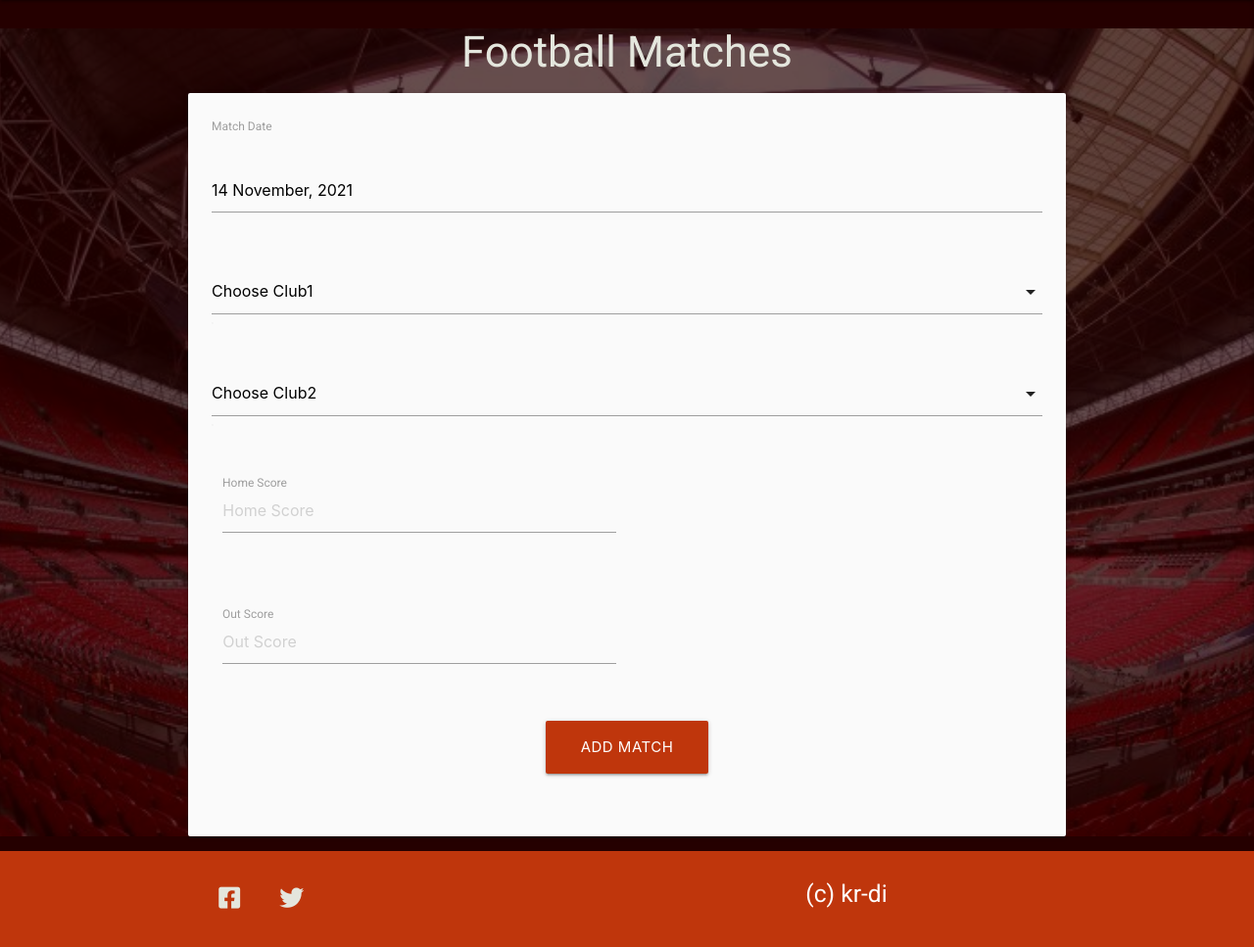
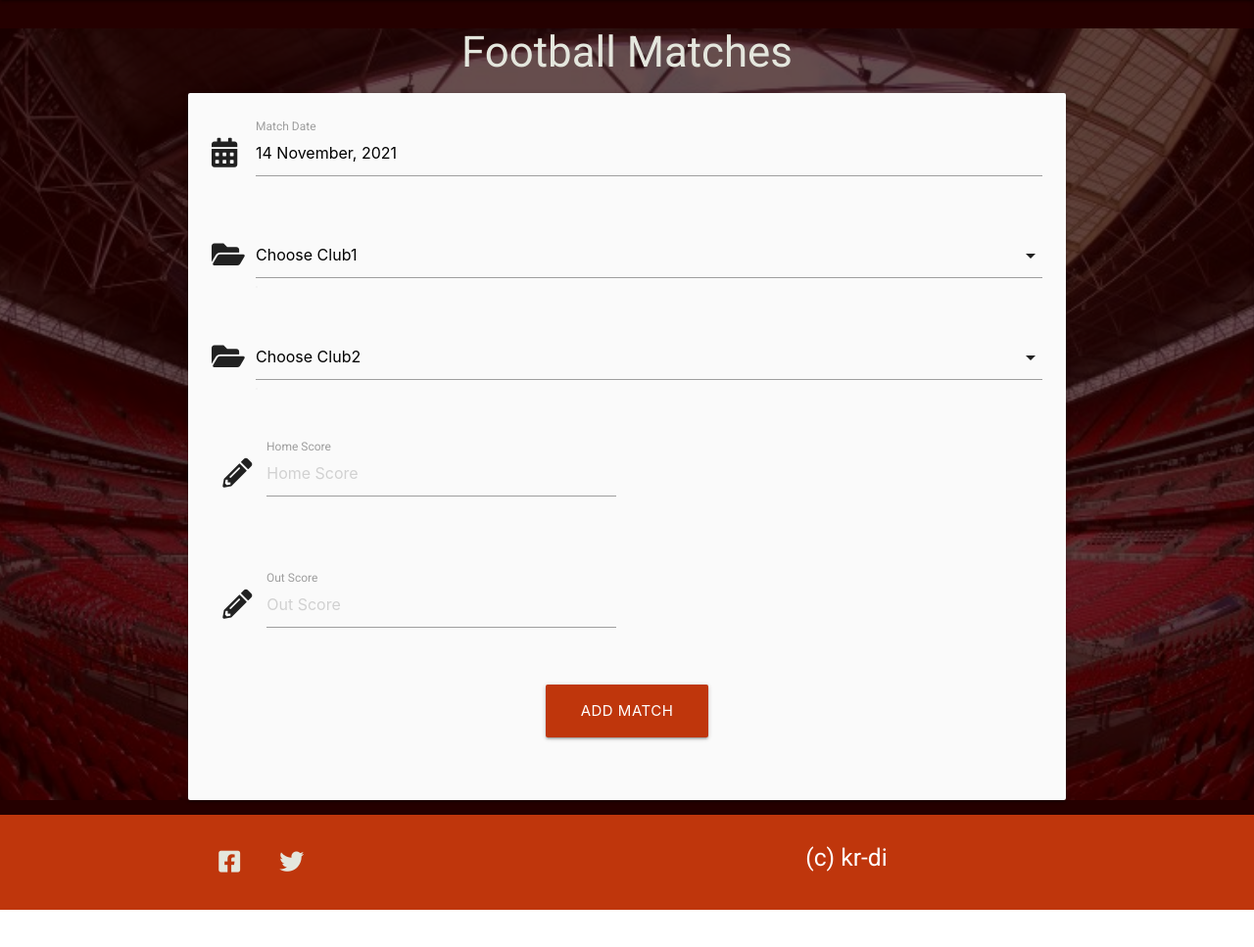
Before and after one commit to Kriz-hub/Football_League_Database, a Flask app: page /add_matches in a window 1280 px wide. Shown: the part 64-1031 px from the top of the page at 98% size. After the commit the page ends 993 px from the top, so only its background shows below. Run offline with Flask 2, Linux system fonts and the light colour scheme; data that the repository does not hold is empty; some libraries are stand-ins or nearby versions.

Commit message:
form icons added

```diff
--- a/templates/matches_add.html
+++ b/templates/matches_add.html
@@ -9,7 +9,7 @@
           <!-- match date picker -->
           <div class="row">
             <div class="input-field col s12">
-              <i class="fas fa-pencil light-blue-text text-darken-4"></i>
+              <i class="fas fa-calendar-alt prefix"></i>
                <input id="match_date" name="match_date" type="text"
                   value="{{ match.match_date }}" class="datepicker validate" required>
                <label for="">Match Date</label>
@@ -18,6 +18,7 @@
 
           <div class="row">
             <div class="input-field col s12">
+              <i class="fas fa-folder-open prefix"></i>
               <select id="club1_name" name="club1_name" class="validate" required>
                 <option value="" disabled selected>Choose Club1</option>
                 {% for club in clubs %}
@@ -32,6 +33,7 @@
           </div>
           <div class="row">
             <div class="input-field col s12">
+              <i class="fas fa-folder-open prefix"></i>
               <select id="club2_name" name="club2_name" class="validate" required>
                 <option value="" disabled selected>Choose Club2</option>
                 {% for club in clubs %}
@@ -48,7 +50,7 @@
           <div class="row">
             <div class="input-field col s12">
               <div class="input-field col s6">
-                <i class="fa-regular fa-pencil"></i>
+                <i class="fas fa-pencil-alt prefix"></i>
                 {% if match.club1_score == "x" %}
                 <input placeholder="Home Score" id="club1_score" name="club1_score" type="number" min="0" max="20" class="validate">
                 {% else %}
@@ -62,7 +64,7 @@
           <div class="row">
             <div class="input-field col s12">
               <div class="input-field col s6">
-                <i class="fa-regular fa-pencil"></i>
+                <i class="fas fa-pencil-alt prefix"></i>
                 {% if match.club2_score == "x" %}
                 <input placeholder="Out Score" id="club2_score" name="club2_score" type="number" min="0" max="20" class="validate">
                 {% else %}
--- a/templates/matches_edit.html
+++ b/templates/matches_edit.html
@@ -8,6 +8,7 @@
             <!-- match date picker -->
             <div class="row">
                 <div class="input-field col s12">
+                  <i class="fas fa-calendar-alt prefix"></i>
                     <input id="match_date" name="match_date" type="text"
                         value="{{ match.match_date }}" class="datepicker validate" required>
                     <label for="match_date">Match Date</label>
@@ -18,6 +19,7 @@
             <!-- club1 selection -->
             <div class="row">
               <div class="input-field col s12">
+                <i class="fas fa-folder-open prefix"></i>
                 <select id="club1_name" name="club1_name" class="validate" required>
                 <option value="" disabled>Choose Club1</option>
                   {% for club in clubs %}
@@ -36,6 +38,7 @@
             <!-- club2 selection -->
             <div class="row">
               <div class="input-field col s12">
+                <i class="fas fa-folder-open prefix"></i>
                 <select id="club2_name" name="club2_name" class="validate" required>
                   <option value="" disabled>Choose Club2</option>
                   {% for club in clubs %}
@@ -53,6 +56,7 @@
             <div class="row">
               <div class="input-field col s12">
                 <div class="input-field col s6">
+                  <i class="fas fa-pencil-alt prefix"></i>
                   <input placeholder="Home Score" id="club1_score" name="club1_score" type="number" min="0" max="20"
                          value="{{ match.club1_score }}" class="validate" required>
                   <label for="club1_score">Home Score</label>
@@ -64,6 +68,7 @@
             <div class="row">
                 <div class="input-field col s12">
                   <div class="input-field col s6">
+                    <i class="fas fa-pencil-alt prefix"></i>
                     <input placeholder="Home Score" id="club1_score" name="club2_score" type="number" min="0" max="20"
                            value="{{ match.club2_score }}" class="validate" required>
                     <label for="club2_score">Out Score</label>
```
